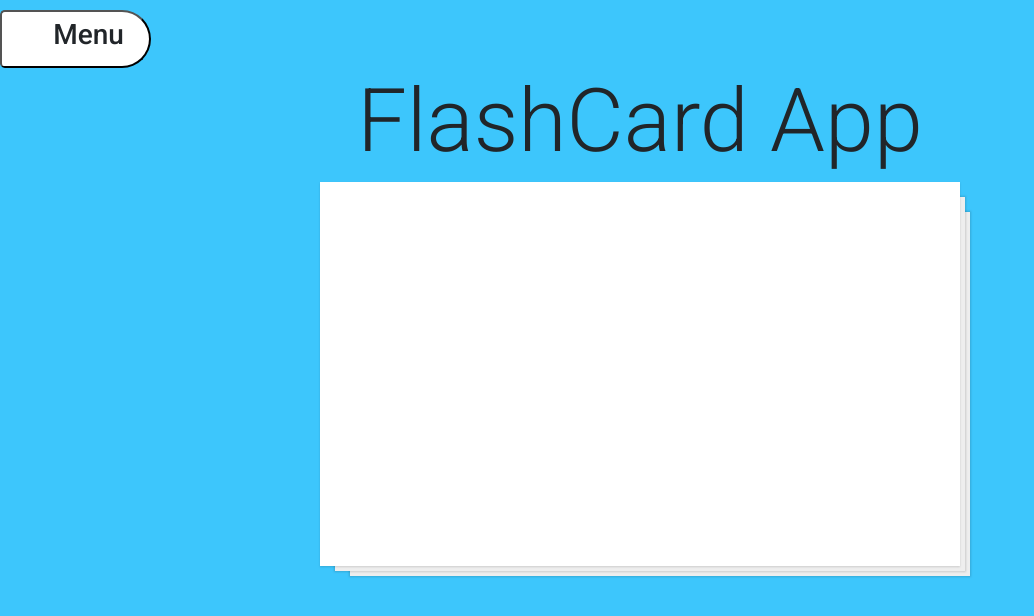
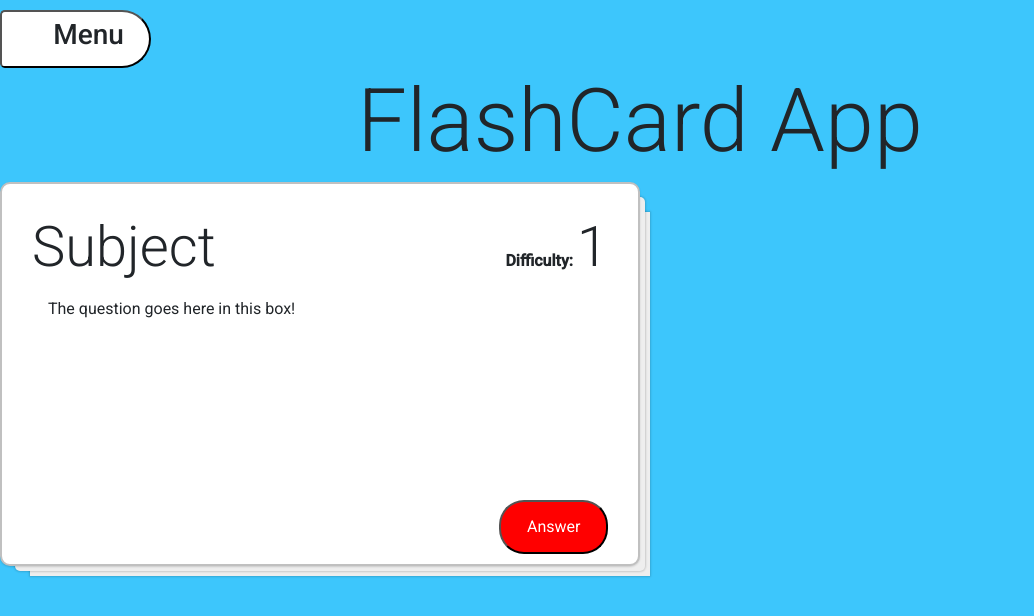
Before and after one commit to GilbyScarChest/FlashCards, an Angular app in the folder FlashCard/: page /flashcard in a window 1280 px wide. Shown: the top 616 px of the page, without its empty margins (0-1034 px from the left). Built offline with nearby package versions, Linux system fonts and the light colour scheme.

Commit message:
add card-menu component

```diff
--- a/FlashCard/src/app/app-routing.module.ts
+++ b/FlashCard/src/app/app-routing.module.ts
@@ -1,10 +1,12 @@
 import { NgModule } from '@angular/core';
 import { Routes, RouterModule } from '@angular/router';
 import { FlashcardComponent } from './flashcard/flashcard.component';
+import { CardMenuComponent } from './card-menu/card-menu.component';
 
 
 const routes: Routes = [
-    {path: 'flashcard', component: FlashcardComponent}
+    {path: 'flashcard', component: FlashcardComponent},
+    {path: 'card-menu', component: CardMenuComponent}
 ];
 
 @NgModule({
--- a/FlashCard/src/app/app.module.ts
+++ b/FlashCard/src/app/app.module.ts
@@ -8,12 +8,14 @@ import { BrowserAnimationsModule } from '@angular/platform-browser/animations';
 import { MatMenuModule } from '@angular/material/menu';
 import {MatIconModule} from '@angular/material/icon';
 import { FlashcardComponent } from './flashcard/flashcard.component';
+import { CardMenuComponent } from './card-menu/card-menu.component';
 
 @NgModule({
   declarations: [
     AppComponent,
     NavbarComponent,
-    FlashcardComponent
+    FlashcardComponent,
+    CardMenuComponent
   ],
   imports: [
     BrowserModule,
--- /dev/null
+++ b/FlashCard/src/app/card-menu/card-menu.component.css
@@ -0,0 +1,9 @@
+.mat-icon-button {
+    display: block;
+    margin-top: 10px;
+    padding: .5vw;
+    padding-left: 2vw;
+    padding-right: 2vw;
+    background-color: white;
+    border-radius: 5px 30px 30px 5px;
+}
--- /dev/null
+++ b/FlashCard/src/app/card-menu/card-menu.component.html
@@ -0,0 +1,8 @@
+<div class="col-md-3 m-0 p-0">
+    <button class="mat-icon-button">
+        <h3>Add New</h3>
+    </button>
+    <button class="mat-icon-button">
+        <h3>Edit Card</h3>
+    </button>
+</div>
--- /dev/null
+++ b/FlashCard/src/app/card-menu/card-menu.component.ts
@@ -0,0 +1,15 @@
+import { Component, OnInit } from '@angular/core';
+
+@Component({
+  selector: 'app-card-menu',
+  templateUrl: './card-menu.component.html',
+  styleUrls: ['./card-menu.component.css']
+})
+export class CardMenuComponent implements OnInit {
+
+  constructor() { }
+
+  ngOnInit() {
+  }
+
+}
--- a/FlashCard/src/app/flashcard/flashcard.component.css
+++ b/FlashCard/src/app/flashcard/flashcard.component.css
@@ -1,5 +1,5 @@
 .fcard {
-    margin: auto;
+    position: relative;
     width: 50vw;
     height: 30vw;
     background-color: white;
@@ -15,4 +15,17 @@
     20px 20px 2px -9px rgba(0,0,0,0.15);
     /* Padding for demo purposes */
     padding: 30px;
+    border: solid rgb(192, 192, 192) 2px;
+    border-radius: 10px;
 }
+
+.nxtbtn {
+    position: absolute;
+    bottom: 10px;
+    right: 30px;
+    padding: 1vw 2vw;
+    border-radius: 25px;
+    background-color: red;
+    color: white;
+    cursor: pointer;
+}
--- a/FlashCard/src/app/flashcard/flashcard.component.html
+++ b/FlashCard/src/app/flashcard/flashcard.component.html
@@ -1,3 +1,14 @@
-<div class="fcard">
 
+
+<div class="col-md-9 m-0 p-0">
+    <div class="fcard">
+        <div class="display-4" style="display: inline;">Subject</div>
+        <div class="" style="display: inline; float: right;">
+            <strong>Difficulty: </strong><span class="display-4">1</span>
+        </div>
+        <div class="m-0 p-3">
+            <p>The question goes here in this box!</p>
+        </div>
+        <button class="nxtbtn">Answer</button>
+    </div>
 </div>
```
Also changed, not shown: 1 other file (tests, documents, lock files or other folders).
